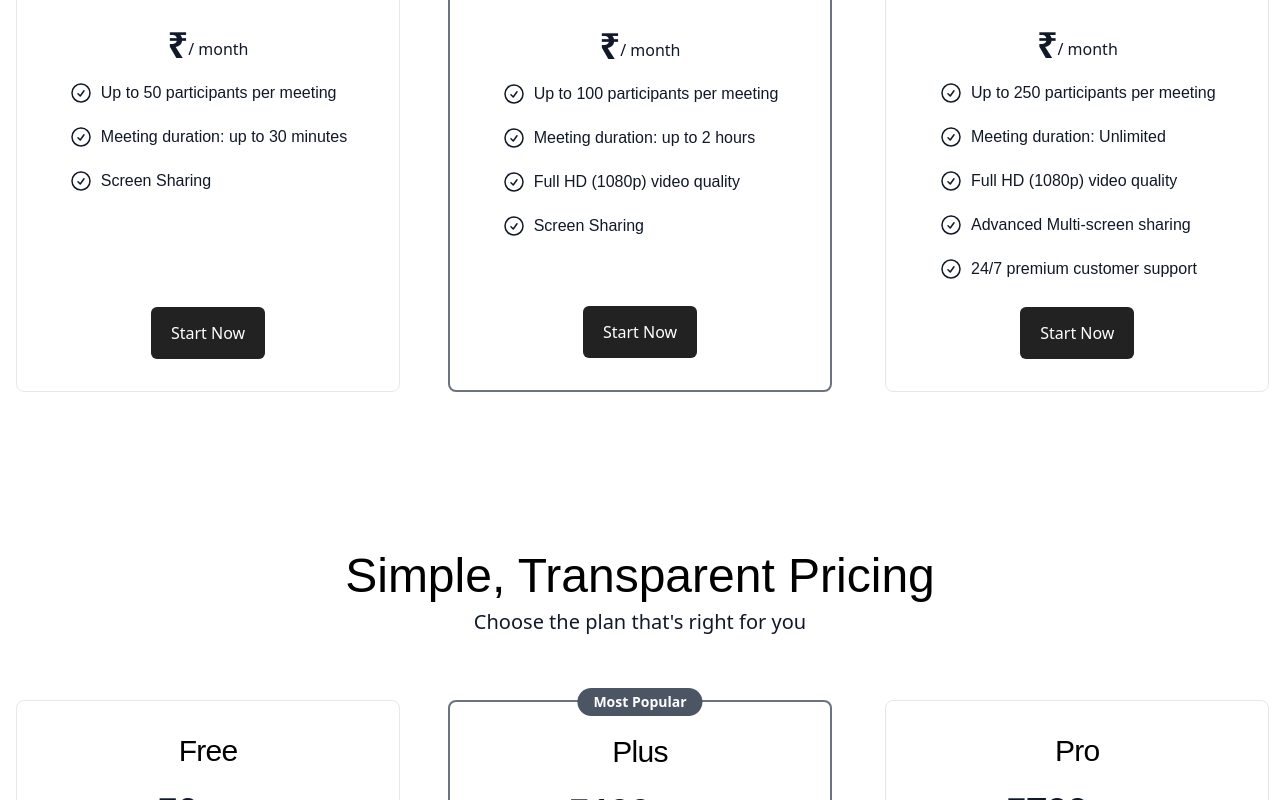
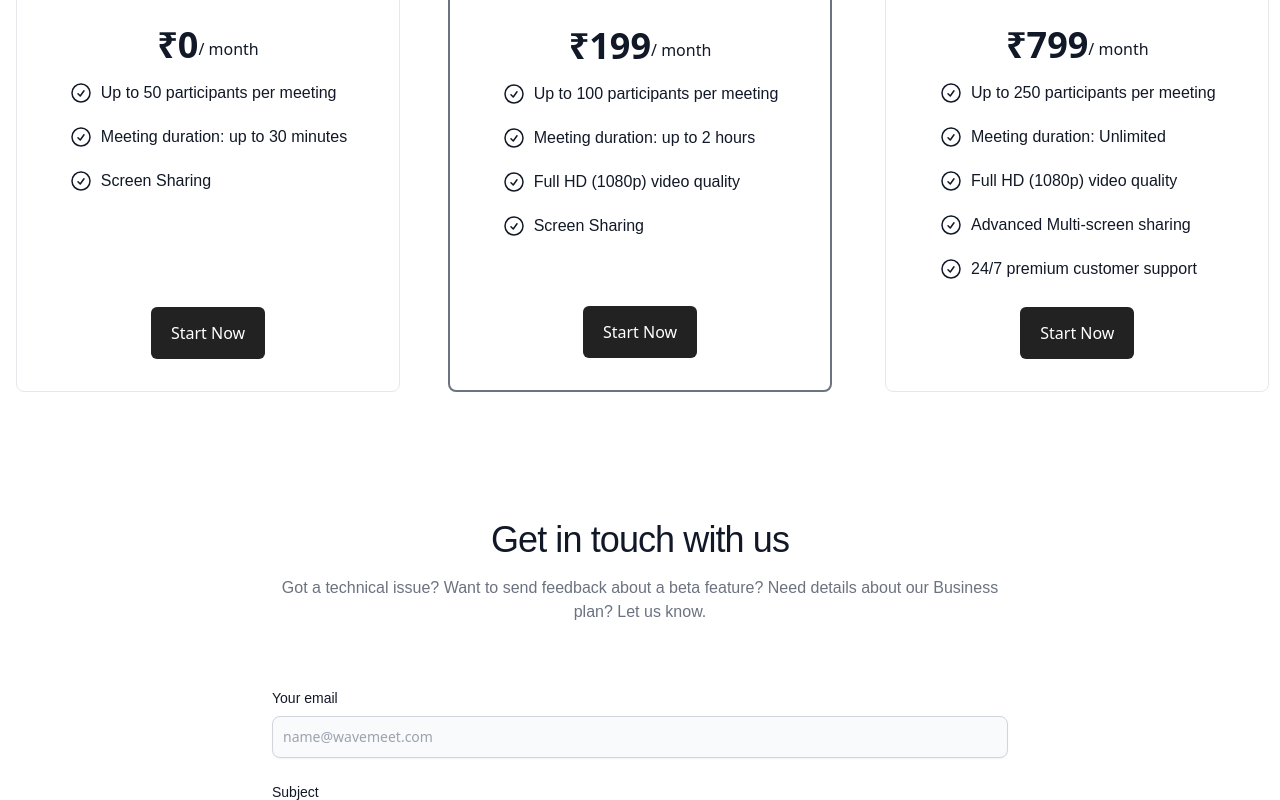
Before and after one commit to vinaynaik486/WaveMeet, a React (Vite) app: page / in a window 1280 px wide. Shown: the part 2600-3400 px from the top of the page. Built offline with nearby package versions, Linux system fonts and the light colour scheme; a web font is replaced by a local one.

Commit message:
Updated Component

```diff
--- a/package.json
+++ b/package.json
@@ -11,6 +11,7 @@
   },
   "dependencies": {
     "@heroicons/react": "^2.1.5",
+    "@material-tailwind/react": "^2.1.10",
     "gsap": "^3.12.5",
     "react": "^18.3.1",
     "react-dom": "^18.3.1"
--- a/src/components/Solutions.jsx
+++ b/src/components/Solutions.jsx
@@ -4,32 +4,9 @@
 import Person3 from '../assets/person3.jpg'
 import Person4 from '../assets/person4.jpg'
 import Feature from './ui/feature'
-import PricingSection from './ui/pricingsection'
 
 
 function Solutions() {
-  const pricingPlans = [
-    {
-      title: 'Starter',
-      plan: "Free",
-      currency: false,
-      month: false,
-      features: ['Up to 50 participants per meeting', 'Meeting duration: up to 30 minutes', 'Screen Sharing'],
-      isPopular: false
-    },
-    {
-      title: 'Basic',
-      plan: 199,
-      features: ['Up to 100 participants per meeting', 'Meeting duration: up to 2 hours', 'Full HD (1080p) video quality', 'Screen Sharing'],
-      isPopular: true
-    },
-    {
-      title: 'Plus',
-      plan: 399,
-      features: ['Up to 250 participants per meeting', 'Meeting duration: Unlimited', 'Full HD (1080p) video quality', 'Advanced Multi-screen sharing', '24/7 premium customer support'],
-      isPopular: false
-    }
-  ];
   return (
     <div className='flex flex-col items-center'>
       <div className='mt-14 mx-28 mb-10 flex gap-48 font-sofia box-border'>
@@ -102,7 +79,6 @@
           </div>
         </div>
       </div>
-      <PricingSection pricingPlans={pricingPlans} />
     </div>
   )
 }
```
Also changed, not shown: 1 other file (tests, documents, lock files or other folders).
